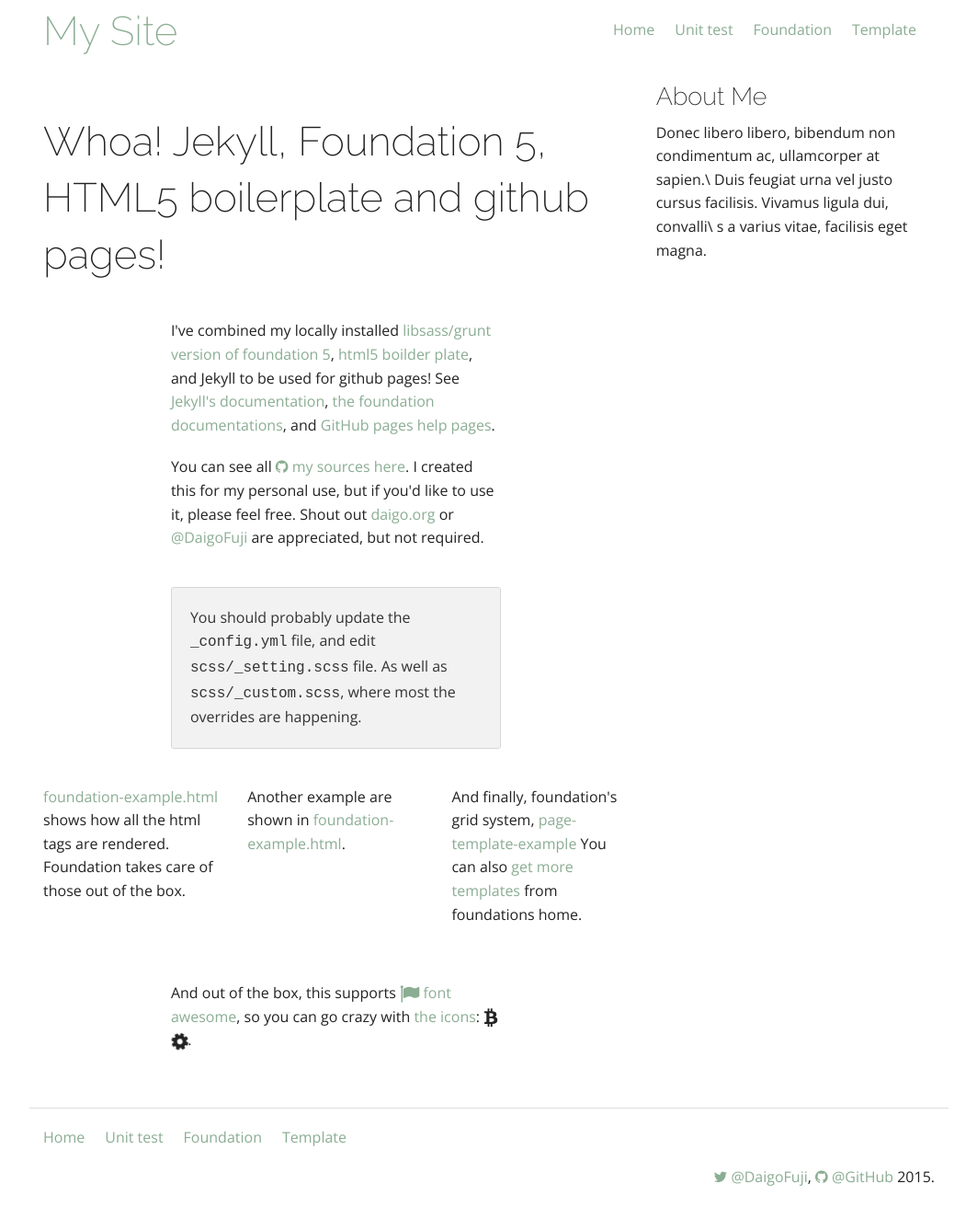
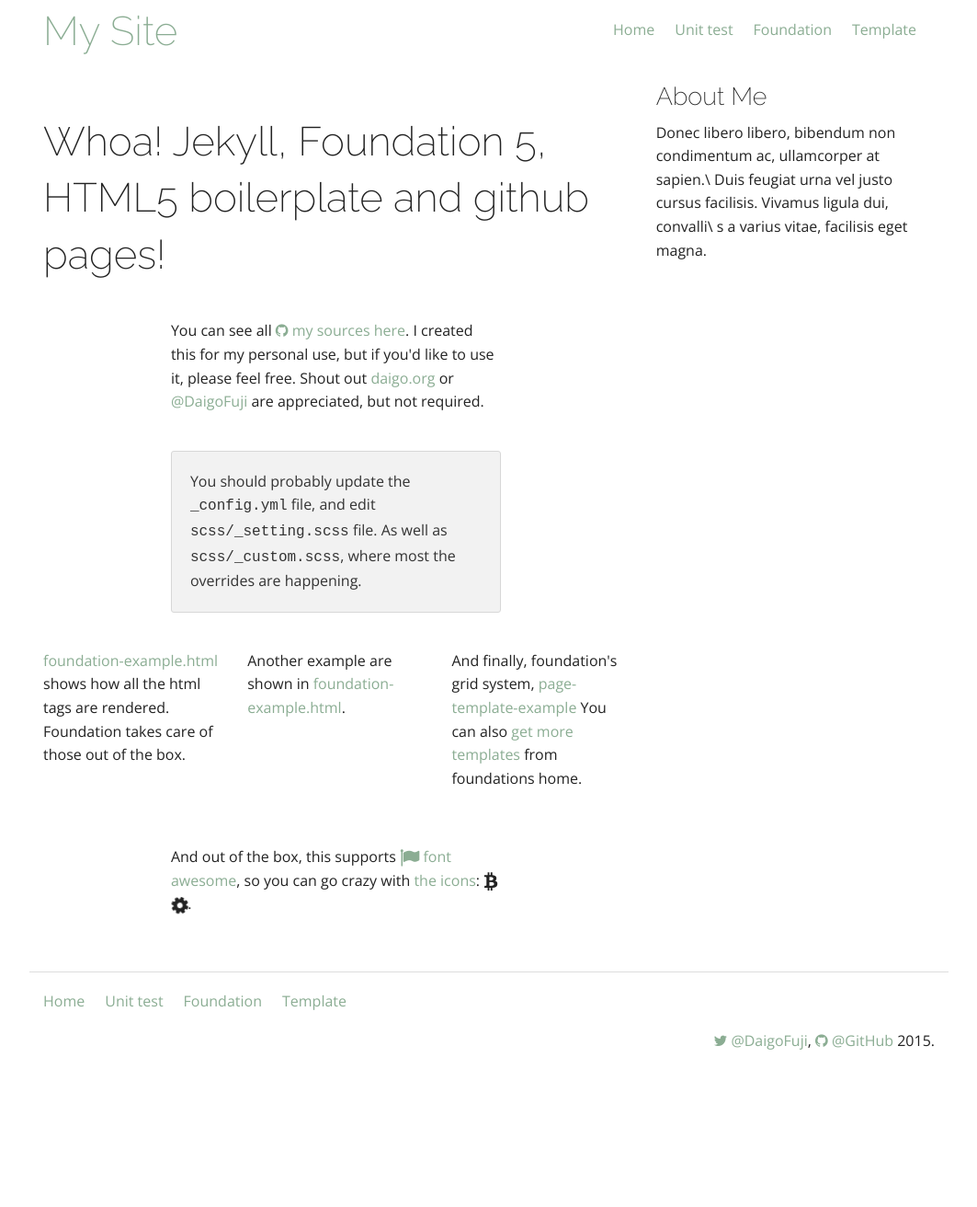
Before and after one commit to daigofuji/jekyll-foundation-5-starter, a Jekyll site: the page built from index.md, in a window 1280 px wide. Shown: the whole page at 92% size, without its empty margins (108-1171 px from the left). Built offline with Jekyll 4.4.1, drawn with Linux system fonts in a browser that asks for light colours; nearby versions of some CDN libraries; after the commit the page ends 1164 px from its top, so only the background shows below that.

Commit message:
Update index.md

```diff
--- a/index.md
+++ b/index.md
@@ -11,7 +11,7 @@ keywords: github pages, Jekyll, foundation 5
 <div class="row">
 	<div class="medium-9 large-7 small-centered column">
 
-		<p class="mbm">I've combined my locally installed <a href="http://foundation.zurb.com/docs/sass.html">libsass/grunt version of foundation 5</a>, <a href="http://html5boilerplate.com/">html5 boilder plate</a>, and Jekyll to be used for github pages! See <a href="http://jekyllrb.com/docs/home/">Jekyll's documentation</a>, <a href="http://foundation.zurb.com/docs/">the foundation documentations</a>, and <a href="https://help.github.com/categories/20/articles">GitHub pages help pages</a>.</p>
+
 
 		<p class="mbl">You can see all <a href="https://github.com/daigofuji/jekyll-foundation-5-starter/tree/gh-pages"><i class="fa fa-github">
 		</i> my sources here</a>. I created this for my personal use, but if you'd like to use it, please feel free. Shout out <a href="http://daigo.org">daigo.org</a> or <a href="http://twitter.com/DaigoFuji">@DaigoFuji</a> are appreciated, but not required.</p>
```
